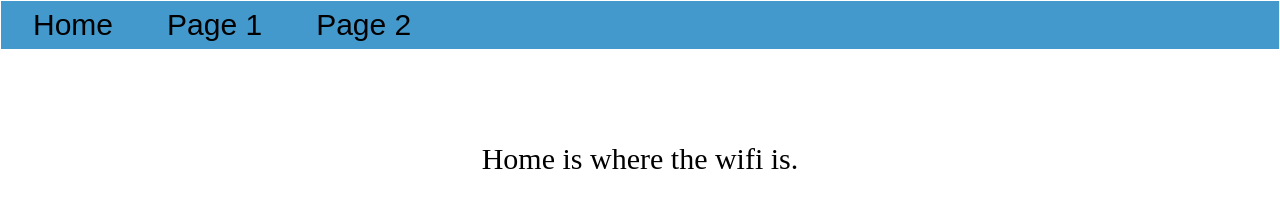
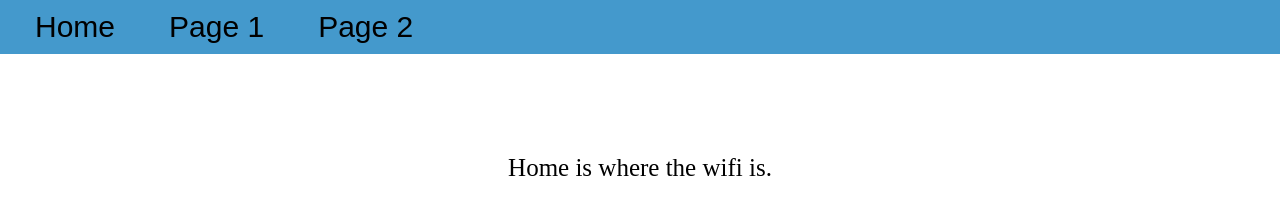
Before and after one commit to samsm929/samsm929.github.io, a plain HTML site: page navbar - basic/index.html in a window 1280 px wide. Drawn offline with nearby package versions, Linux system fonts and the light colour scheme.

Commit message:
Update style.css

```diff
--- a/navbar - basic/style.css
+++ b/navbar - basic/style.css
@@ -1,8 +1,11 @@
+body {
+    padding:0px;
+    margin: 0px;
+}
 nav {
     background-color: #49C;
     width:100%;
-    margin: -7px;
-    padding: 7px;
+    padding: 10px;
 }
 
 .navbutton {
@@ -14,5 +17,5 @@ nav {
 .pages {
     margin-top: 100px;
     text-align: center;
-    font-size: 30px;
+    font-size: 25px;
 }
```
